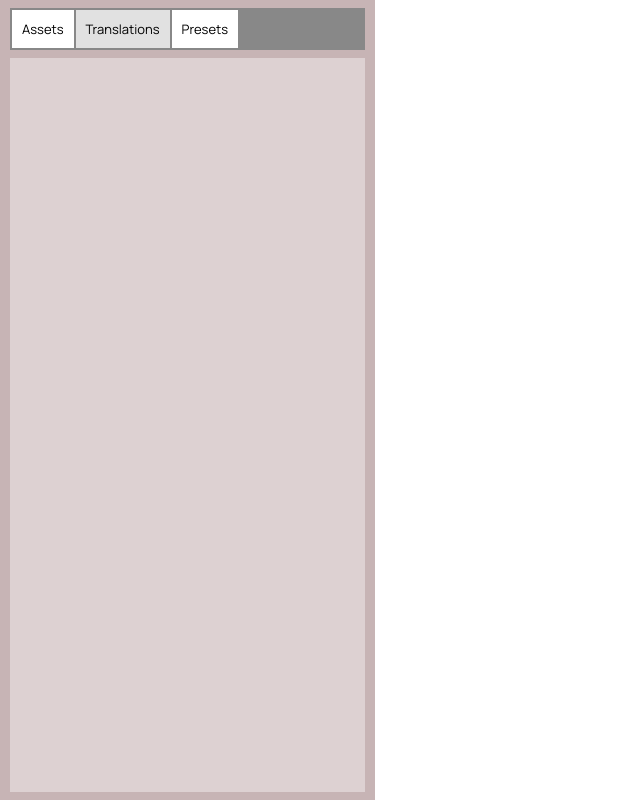
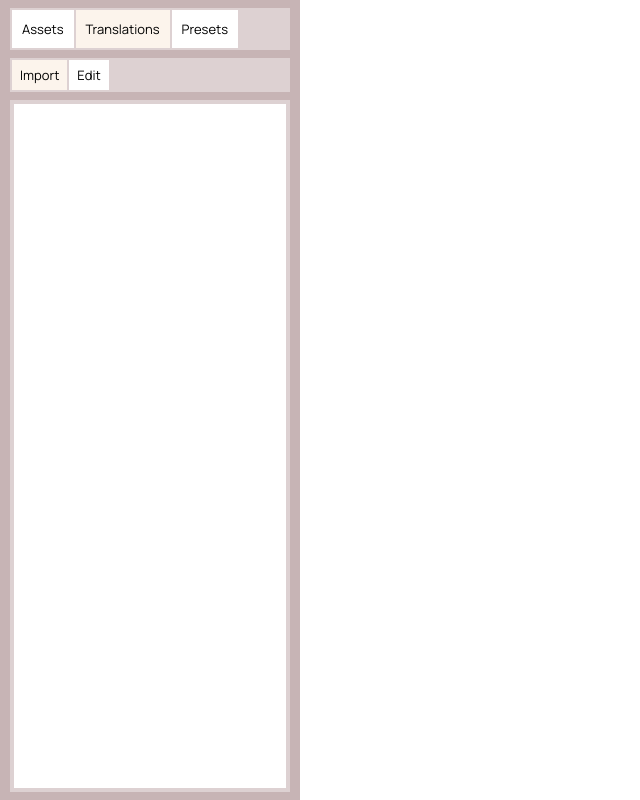
Before and after one commit to Toranteru/Colorcode, a React (Create React App) app in the folder client/: page / in a window 1280 px wide. Both pictures are taken after a click on the element "Translations". Shown: the whole page, without its empty margins (0-640 px from the left). Built offline with nearby package versions, Linux system fonts and the light colour scheme; the HTML template or start-up script is replaced by a standard one.

Commit message:
Refactor React.

```diff
--- a/client/src/App.css
+++ b/client/src/App.css
@@ -22,8 +22,8 @@ input[type=number]::-webkit-outer-spin-button {
 
 /* Custom scrollbar */
 ::-webkit-scrollbar {
-  width: 6px;
-  height: 8px;
+  width: 4px;
+  height: 4px;
 }
 
 ::-webkit-scrollbar-track {
@@ -58,3 +58,7 @@ input[type=number]::-webkit-outer-spin-button {
 .pointer {
   cursor: pointer;
 }
+
+.active {
+  background-color: #E1E1E1;
+}
--- a/client/src/App.js
+++ b/client/src/App.js
@@ -1,7 +1,7 @@
 import React from 'react';
+import './App.css';
 
 import Sidebar from './components/sidebar/Sidebar';
-import './App.css';
 
 function App() {
   return (
--- /dev/null
+++ b/client/src/components/Presets/Presets.css
@@ -0,0 +1,3 @@
+.active {
+  background-color: #FCF4EC;
+}
--- /dev/null
+++ b/client/src/components/Presets/Presets.js
@@ -0,0 +1,41 @@
+import React, { useEffect, useState } from 'react';
+import { disableTabs, activateTab } from '../../helpers/TabControls';
+import './Presets.css';
+
+let sub_menu_tabs = document.getElementsByClassName('sub-menu-tab');
+
+function generateSubMenuContent(menuTab) {
+  switch (menuTab) {
+    default:
+      return (
+        <>No active menu tab was selected!</>
+      )
+  }
+}
+
+export default function Presets() {
+  const [activePresetTab, setActivePresetTab] = useState('Fonts');
+
+  useEffect(() => {
+    let presetTab = window.localStorage.getItem('Preset Tab');
+    if (!presetTab) return;
+    setActivePresetTab(presetTab);
+  }, []);
+
+  useEffect(() => {
+    disableTabs(sub_menu_tabs);
+    activateTab(activePresetTab);
+    window.localStorage.setItem('Preset Tab', activePresetTab);
+  }, [activePresetTab]);
+
+  return (
+    <>
+      <div className='sub-sidebar-header flex'>
+        <p id='Fonts' className='sub-menu-tab pointer' onClick={() => setActivePresetTab('Fonts')}>Fonts</p>
+      </div>
+      <div className='sidebar-content flex center'>
+        {generateSubMenuContent(activePresetTab)}
+      </div>
+    </>
+  )
+}
--- /dev/null
+++ b/client/src/components/Translations/Edit/Edit.css
@@ -0,0 +1,18 @@
+.options-container {
+  flex-direction: column;
+  gap: 4px;
+  width: 92%;
+  height: inherit;
+  overflow: auto;
+
+  padding: 10px;
+  background-color: white;
+  text-align: left;
+}
+
+.option {
+  font-size: 13px;
+  line-height: 18px;
+  border: 1px solid gray;
+  padding: 10px;
+}
--- /dev/null
+++ b/client/src/components/Translations/Edit/Edit.js
@@ -0,0 +1,26 @@
+import React from 'react';
+import './Edit.css';
+
+export default function Edit(props) {
+  let { translations } = props;
+
+  function generateEditConfiguration() {
+    if (!translations) return;
+    let options = translations.split('\n').map(translation => {
+      return (
+        <div className='option'>{translation}</div>
+      );
+    })
+    return (
+      <>
+        {options}
+      </>
+    )
+  };
+
+  return (
+    <div className='options-container flex'>
+      {generateEditConfiguration()}
+    </div>
+  )
+}
--- /dev/null
+++ b/client/src/components/Translations/Translations.css
@@ -0,0 +1,43 @@
+textarea {
+  width: inherit;
+  height: inherit;
+  resize: none;
+  outline: none;
+  border: 1px solid #DDD1D2;
+
+  padding: 10px;
+  font-size: 13px;
+}
+
+.sub-sidebar-content {
+  height: calc(100% - 35px);
+  width: 98%;
+  margin-top: 42px;
+  overflow: hidden;
+}
+
+.sub-sidebar-header {
+  position: absolute;
+  top: 0px;
+  left: 0px;
+
+  width: 100%;
+  gap: 2px;
+  padding: 2px;
+  overflow-x: auto;
+
+  border-bottom: 8px solid #C7B4B5;
+}
+
+.sub-menu-tab {
+  font-size: 13px;
+  background-color: white;
+  padding: 6px 8px;
+
+  user-select: none;
+  transition: all .2s ease-in-out;
+}
+
+.sub-menu-tab:hover {
+  background-color: #FCF4EC;
+}
--- a/client/src/components/Translations/Translations.js
+++ b/client/src/components/Translations/Translations.js
@@ -1,9 +1,69 @@
-import React from 'react'
+import React, { useEffect, useState } from 'react';
+
+import { disableTabs, activateTab } from '../../helpers/TabControls';
+import Edit from './Edit/Edit';
+import './Translations.css';
+
+let sub_menu_tabs = document.getElementsByClassName('sub-menu-tab');
 
 export default function Translations() {
+  const [activeTranslateTab, setActiveTranslateTab] = useState('Import');
+  const [translations, setTranslations] = useState('');
+
+  useEffect(() => {
+    // Fetch information from local storage
+    let translateTab = window.localStorage.getItem('Translate Tab');
+    let translation = window.localStorage.getItem('Translations');
+
+    if (translateTab) setActiveTranslateTab(translateTab);
+    if (translation) setTranslations(translation);
+  }, []);
+
+  useEffect(() => {
+    disableTabs(sub_menu_tabs);
+    activateTab(activeTranslateTab);
+    window.localStorage.setItem('Translate Tab', activeTranslateTab);
+  }, [activeTranslateTab]);
+
+  useEffect(() => {
+    let element = document.getElementById('translation-container');
+    if (!element) return;
+    element.value = translations;
+  }, [translations]);
+
+function generateSubMenuContent(menuTab) {
+  switch (menuTab) {
+    case 'Import':
+      return (
+        <textarea
+          id='translation-container'
+          defaultValue={translations}
+          onChange={(e) => {
+            window.localStorage.setItem('Translations', e.target.value);
+            setTranslations(e.target.value);
+          }}
+        ></textarea>
+      );
+    case 'Edit':
+      return (
+        <Edit translations={translations} />
+      );
+    default:
+      return (
+        <>No active menu tab was selected!</>
+      )
+  }
+}
+
   return (
-    <div>
-
-    </div>
+    <>
+      <div className='sub-sidebar-header flex'>
+        <p id='Import' className='sub-menu-tab pointer' onClick={() => setActiveTranslateTab('Import')}>Import</p>
+        <p id='Edit' className='sub-menu-tab pointer' onClick={() => setActiveTranslateTab('Edit')}>Edit</p>
+      </div>
+      <div className='sub-sidebar-content flex center'>
+        {generateSubMenuContent(activeTranslateTab)}
+      </div>
+    </>
   )
 }
--- a/client/src/components/sidebar/Sidebar.css
+++ b/client/src/components/sidebar/Sidebar.css
@@ -1,6 +1,6 @@
 .sidebar {
   height: 100%;
-  width: 375px;
+  width: 300px;
   background-color: #C7B4B5;
 
   position: absolute;
@@ -17,7 +17,6 @@
 }
 
 .sidebar-header {
-  background-color: #888888;
   gap: 2px;
   padding: 2px;
   overflow-x: auto;
@@ -26,6 +25,7 @@
 }
 
 .sidebar-content {
+  position: relative;
   height: calc(100% - 50px);
 }
 
@@ -39,11 +39,7 @@
 }
 
 .menu-tab:hover {
-  background-color: #F0F0F0;
-}
-
-.active {
-  background-color: #E1E1E1;
+  background-color: #FCF4EC;
 }
 
 .assets-label {
--- a/client/src/components/sidebar/Sidebar.js
+++ b/client/src/components/sidebar/Sidebar.js
@@ -1,21 +1,13 @@
 import React, { useEffect, useState } from 'react';
+
+import { disableTabs, activateTab } from '../../helpers/TabControls';
 import './Sidebar.css';
 
 import Assets from '../Assets/Assets';
 import Translations from '../Translations/Translations';
+import Presets from '../Presets/Presets';
 
 let menu_tabs = document.getElementsByClassName('menu-tab');
-
-function activateTab(tab) {
-  document.getElementById(tab).classList.add('active');
-}
-
-// Iterate through each tab and deactivate them
-function disableTabs(tabs) {
-  for (let i = 0; i < tabs.length; i++) {
-    tabs[i].classList.remove('active');
-  }
-}
 
 function generateMenuContent(menuTab) {
   switch (menuTab) {
@@ -26,6 +18,10 @@ function generateMenuContent(menuTab) {
     case 'Translations':
       return (
         <Translations />
+      );
+    case 'Presets':
+      return (
+        <Presets />
       );
     default:
       return (
@@ -53,9 +49,9 @@ export default function Sidebar() {
     <div className='sidebar flex center'>
       <div className='sidebar-container'>
         <div className='sidebar-header flex'>
-          <p id='Assets' className='menu-tab pointer' onClick={(e) => setActiveMenuTab('Assets')}>Assets</p>
-          <p id='Translations' className='menu-tab pointer' onClick={(e) => setActiveMenuTab('Translations')}>Translations</p>
-          <p id='Presets' className='menu-tab pointer' onClick={(e) => setActiveMenuTab('Presets')}>Presets</p>
+          <p id='Assets' className='menu-tab pointer' onClick={() => setActiveMenuTab('Assets')}>Assets</p>
+          <p id='Translations' className='menu-tab pointer' onClick={() => setActiveMenuTab('Translations')}>Translations</p>
+          <p id='Presets' className='menu-tab pointer' onClick={() => setActiveMenuTab('Presets')}>Presets</p>
         </div>
         <div className='sidebar-content flex center'>
           {generateMenuContent(activeMenuTab)}
--- /dev/null
+++ b/client/src/helpers/TabControls.js
@@ -0,0 +1,12 @@
+export function activateTab(tab) {
+  let element = document.getElementById(tab);
+  if (!element) return;
+  element.classList.add('active');
+}
+
+// Iterate through each tab and deactivate them
+export function disableTabs(tabs) {
+  for (let i = 0; i < tabs.length; i++) {
+    tabs[i].classList.remove('active');
+  }
+}
```
